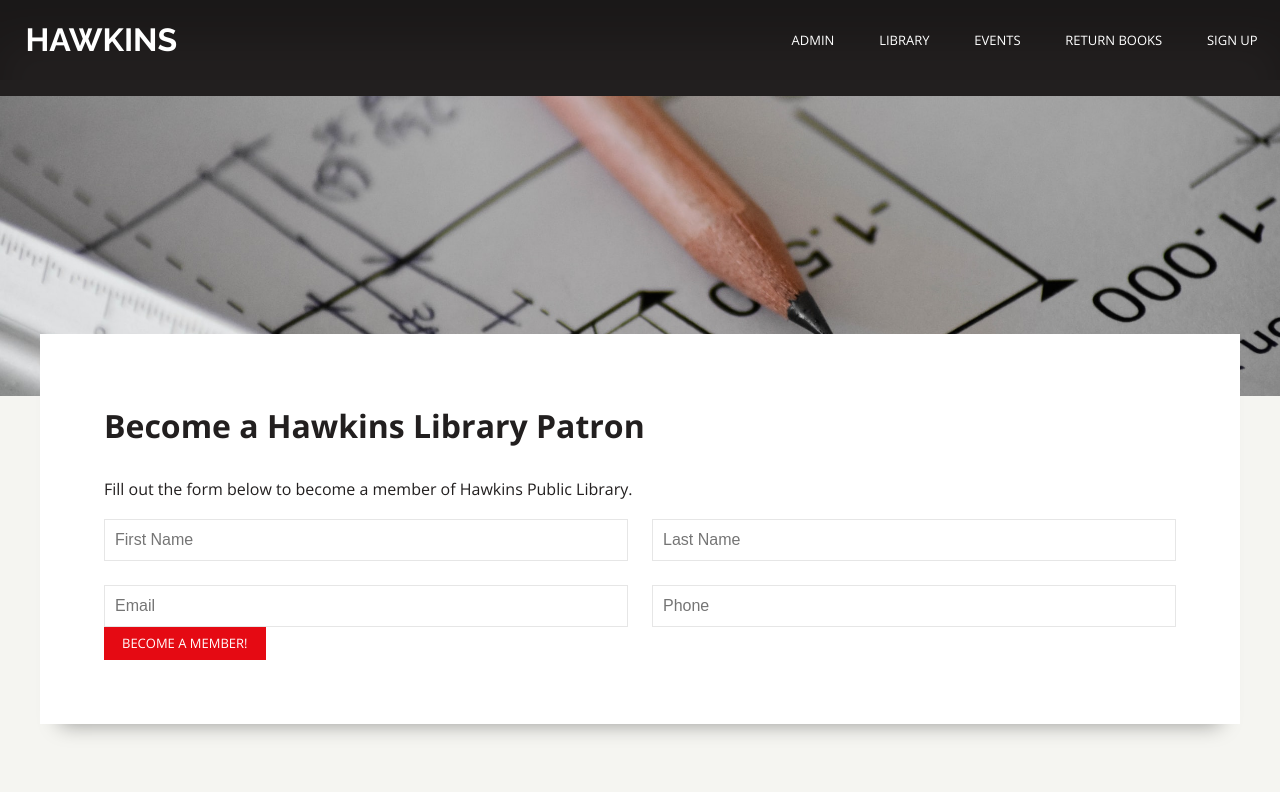
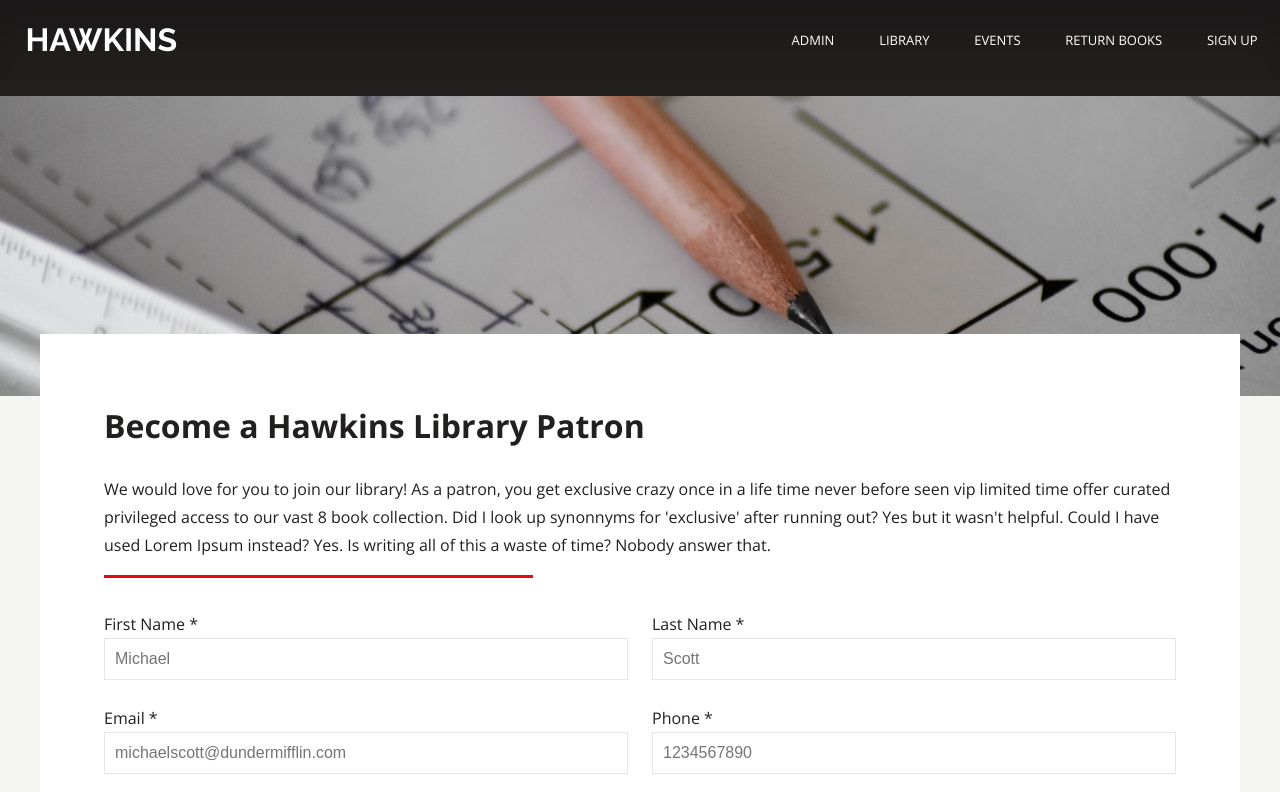
Before and after one commit to devnguy/hawkins-library, a Next.js app: page /signup in a window 1280 px wide. Shown: the top 792 px of the page. Built offline with nearby package versions, Linux system fonts and the light colour scheme.

Commit message:
added signup form content

```diff
--- a/components/Form.js
+++ b/components/Form.js
@@ -1,18 +1,8 @@
 import styled from 'styled-components'
 import Input from '../components/Input'
-
+import Divider from '../components/styles/Divider'
 
 const StyledForm = styled.form`
-`
-
-const Divider = styled.hr`
-  border: none;
-  height: 3px;
-  width: 40%;
-  text-align: left;
-  background: ${props => props.theme.red};
-  margin: 1em 0;
-  margin-bottom: 2em;
 `
 
 export const FormFields = styled.div`
@@ -32,7 +22,7 @@ const FormFieldRow = styled.div`
 `
 
 
-const FormField = styled.div`
+export const FormField = styled.div`
 `
 
 const Form = () => (
--- a/components/styles/Button.js
+++ b/components/styles/Button.js
@@ -36,6 +36,10 @@ export const LargeButton = styled.button`
   font-size: 1.3rem;
   i {
     font-size: 1rem;
+    transition: 700ms cubic-bezier(0.23,1,0.32,1);
+  }
+  :hover i {
+    transform: translate(5px, 0);
   }
 `
 
--- /dev/null
+++ b/components/styles/Divider.js
@@ -0,0 +1,13 @@
+import styled from 'styled-components'
+
+const Divider = styled.hr`
+  border: none;
+  height: 3px;
+  width: 40%;
+  text-align: left;
+  background: ${props => props.theme.red};
+  margin: 1em 0;
+  margin-bottom: 2em;
+`
+
+export default Divider
--- a/pages/signup.js
+++ b/pages/signup.js
@@ -5,13 +5,14 @@ import Page from '../components/Page'
 import PageBanner from '../components/PageBanner'
 import PageContent from '../components/styles/PageContent'
 
-import { FormFields } from '../components/Form'
+import { FormFields, FormField } from '../components/Form'
 import Input from '../components/Input'
-import Button from '../components/styles/Button'
+import { LargeButton } from '../components/styles/Button'
+import Divider from '../components/styles/Divider'
+
 
 const Signup = () => {
   const url = `http://localhost:3000`
-  const isEditable = true
 
   const [firstName, setFirstName] = useState('')
   const [lastName, setLastName] = useState('')
@@ -58,45 +59,67 @@ const Signup = () => {
       <Layout>
         <PageContent pageTitle="Become a Hawkins Library Patron">
           <p>
-            Fill out the form below to become a member of Hawkins Public Library.
+            We would love for you to join our library! As a patron, you get exclusive
+            crazy once in a life time never before seen vip limited time offer curated
+            privileged access to our vast 8 book collection. Did I look up synonnyms
+            for 'exclusive' after running out? Yes but it wasn't helpful. Could I have
+            used Lorem Ipsum instead? Yes. Is writing all of this a waste of time?
+            Nobody answer that.
           </p>
+          <Divider />
 
           <form onSubmit={addCustomer}>
             <FormFields>
+              <FormField>
+                <label>First Name *</label><br />
                 <Input
                   type="text"
-                placeholder="First Name"
+                  placeholder="Michael"
                   value={firstName}
                   name="firstName"
                   id="firstName"
                   onChange={(e) => { setFirstName(e.target.value) }}
+                  required
                 />
+              </FormField>
+              <FormField>
+                <label>Last Name *</label><br />
                 <Input
                   type="text"
-                placeholder="Last Name"
+                  placeholder="Scott"
                   value={lastName}
                   name="lastName"
                   id="lastName"
                   onChange={(e) => { setLastName(e.target.value) }}
+                  required
                 />
+              </FormField>
+              <FormField>
+                <label>Email *</label><br />
                 <Input
                   type="text"
-                placeholder="Email"
+                  placeholder="michaelscott@dundermifflin.com"
                   value={email}
                   name="email"
                   id="email"
                   onChange={(e) => { setEmail(e.target.value) }}
+                  required
                 />
+              </FormField>
+              <FormField>
+                <label>Phone *</label><br />
                 <Input
                   type="tel"
-                placeholder="Phone"
+                  placeholder="1234567890"
                   value={phone}
                   name="phone"
                   id="phone"
                   onChange={(e) => { setPhone(e.target.value) }}
+                  required
                 />
+              </FormField>
             </FormFields>
-            <Button>Become a Member!</Button>
+            <LargeButton>Become a Member <i className="material-icons">arrow_forward_ios</i></LargeButton>
           </form>
 
         </PageContent>
```
Lines whose indentation alone changed are shown as unchanged.
